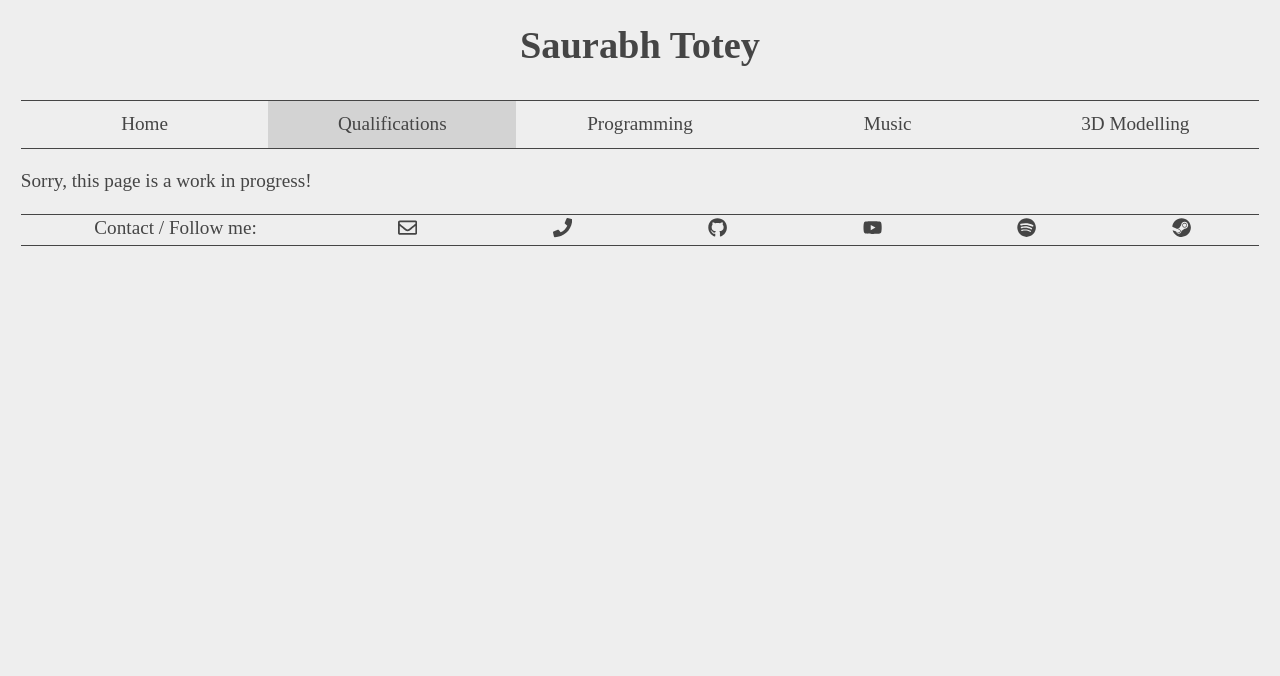
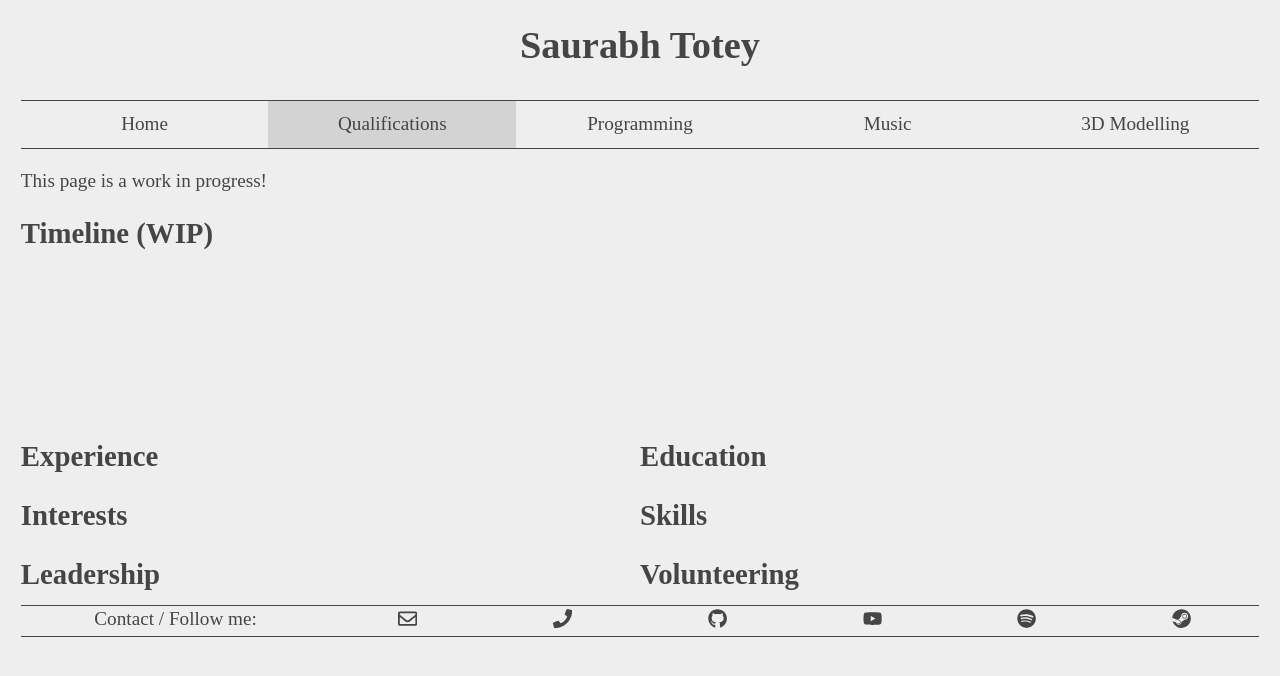
Before and after one commit to SaurabhTotey/Portfolio-Website, a Gatsby app: page /Qualifications in a window 1280 px wide. Shown: the top 676 px of the page. Built offline with nearby package versions, Linux system fonts and the light colour scheme.

Commit message:
Started outlining Qualifications page

```diff
--- a/src/pages/Qualifications.js
+++ b/src/pages/Qualifications.js
@@ -1,11 +1,26 @@
 import React from "react";
 import Footer from "../components/Footer";
 import Header from "../components/Header";
+import ResponsiveContainer from "../components/ResponsiveContainer";
 
 export default () => (
 	<div>
-		<Header />
-		<p>Sorry, this page is a work in progress!</p>
-		<Footer />
+		<Header/>
+		<p>This page is a work in progress!</p>
+		<h2>Timeline (WIP)</h2>
+		<canvas />
+		<ResponsiveContainer>
+			<h2 responsiveWidth="6">Experience</h2>
+			<h2 responsiveWidth="6">Education</h2>
+		</ResponsiveContainer>
+		<ResponsiveContainer>
+			<h2 responsiveWidth="6">Interests</h2>
+			<h2 responsiveWidth="6">Skills</h2>
+		</ResponsiveContainer>
+		<ResponsiveContainer>
+			<h2 responsiveWidth="6">Leadership</h2>
+			<h2 responsiveWidth="6">Volunteering</h2>
+		</ResponsiveContainer>
+		<Footer/>
 	</div>
-)
+);
```
